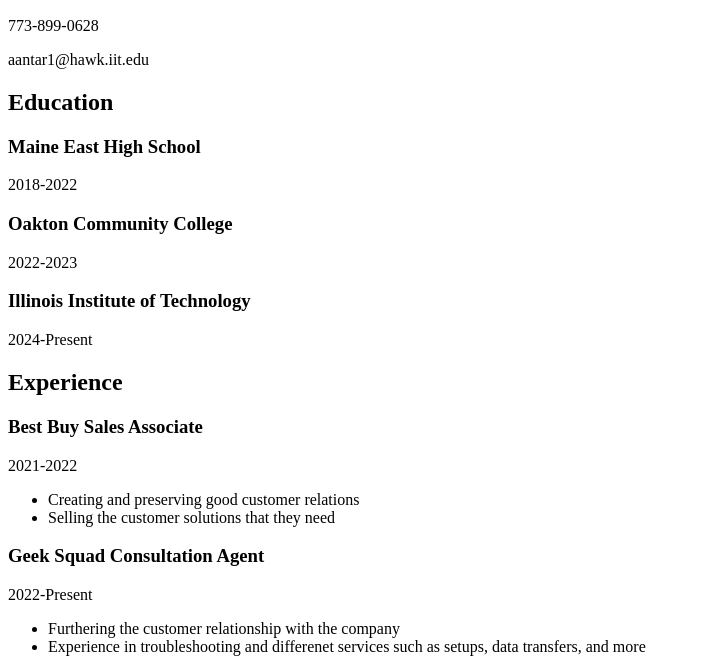
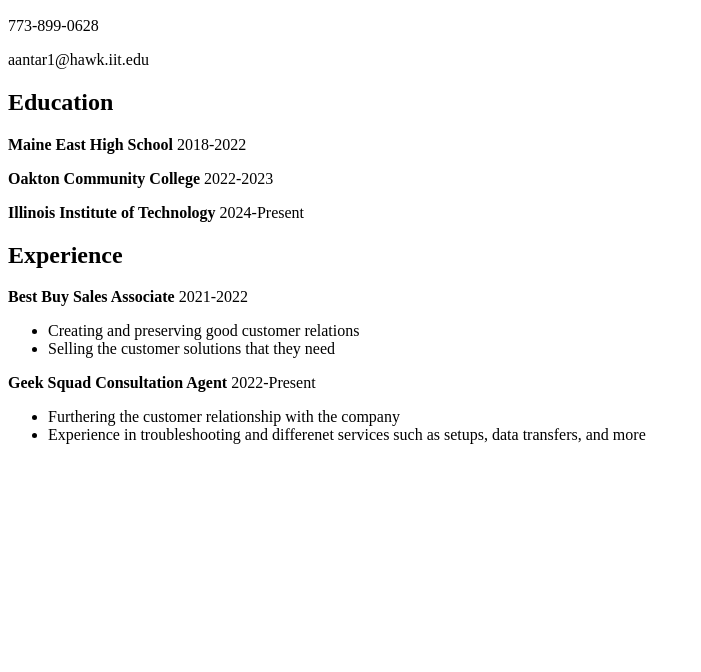
Before and after one commit to skiddled/Project-1, a plain HTML site: page index.html in a window 1280 px wide. Shown: the part 180-852 px from the top of the page, without its empty margins (0-701 px from the left). After the commit the page ends 800 px from the top, so only its background shows below. Drawn offline with Linux system fonts and the light colour scheme.

Commit message:
Cleaning up current resume, allowing more space by using <p> & <strong>

```diff
--- a/index.html
+++ b/index.html
@@ -17,21 +17,16 @@
     <p>773-899-0628</p>
     <p>aantar1@hawk.iit.edu</p>
     <h2>Education</h2>
-    <h3>Maine East High School</h3>
-    <p>2018-2022</p>
-    <h3>Oakton Community College</h3>
-    <p>2022-2023</p>
-    <h3>Illinois Institute of Technology</h3>
-    <p>2024-Present</p>
+    <p><strong>Maine East High School</strong> 2018-2022</p>
+    <p><strong>Oakton Community College</strong> 2022-2023</p>
+    <p><strong>Illinois Institute of Technology</strong> 2024-Present</p>
     <h2>Experience</h2>
-    <h3>Best Buy Sales Associate</h3>
-    <p>2021-2022</p>
+    <p><strong>Best Buy Sales Associate</strong> 2021-2022</p>
     <ul>
       <li>Creating and preserving good customer relations</li>
       <li>Selling the customer solutions that they need</li>
     </ul>
-    <h3>Geek Squad Consultation Agent</h3>
-    <p>2022-Present</p>
+    <p><strong>Geek Squad Consultation Agent</strong> 2022-Present</p>
     <ul>
       <li>Furthering the customer relationship with the company</li>
       <li>Experience in troubleshooting and differenet services such as setups, data transfers, and more</li>
```
